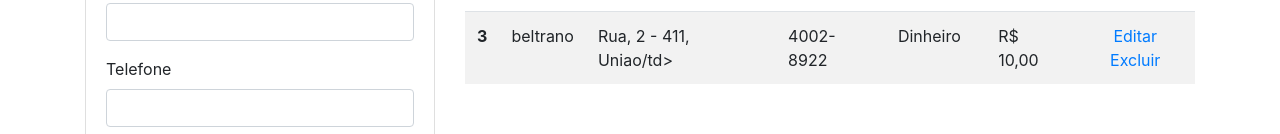
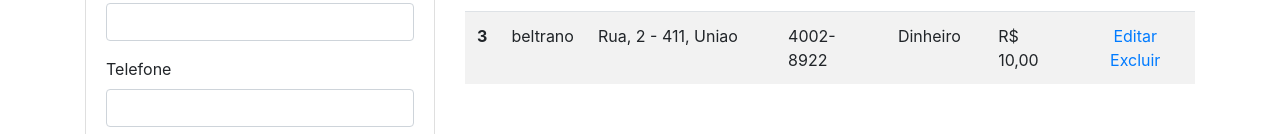
Before and after one commit to lklinhares/crud-project, a plain HTML site: page index.html in a window 1280 px wide. Shown: the part 469-603 px from the top of the page. Drawn offline with nearby package versions, Linux system fonts and the light colour scheme.

Commit message:
Corrigi a linha do beltrano (2x), onde a tag tava incompleta

```diff
--- a/index.html
+++ b/index.html
@@ -105,7 +105,7 @@
               <tr>
                 <th scope="row">3</th>
                 <td>beltrano</td>
-                <td>Rua, 2 - 411, Uniao/td>
+                <td>Rua, 2 - 411, Uniao</td>
                 <td>4002-8922</td>
                 <td>Dinheiro</td>
                 <td>R$ 10,00</td>
```
